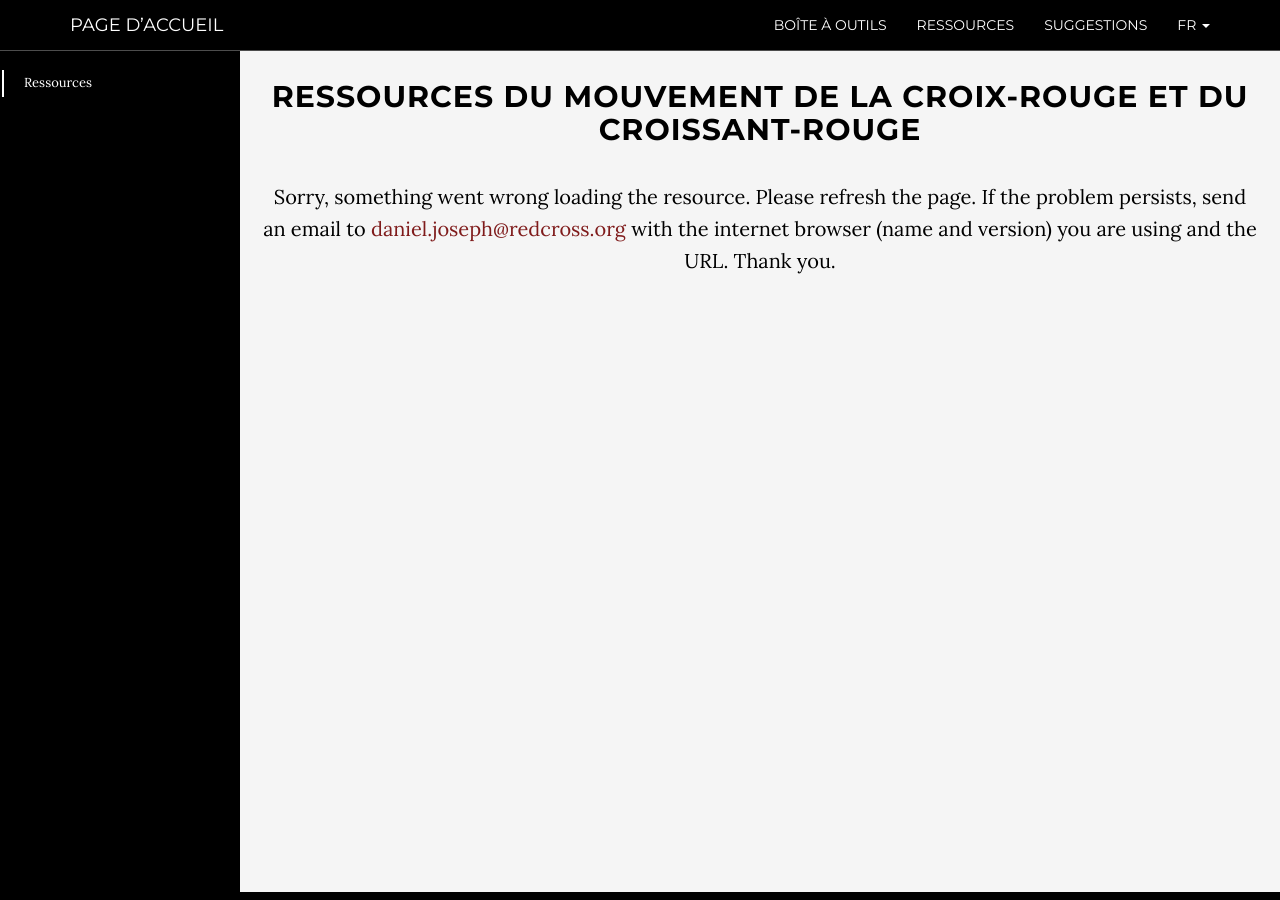
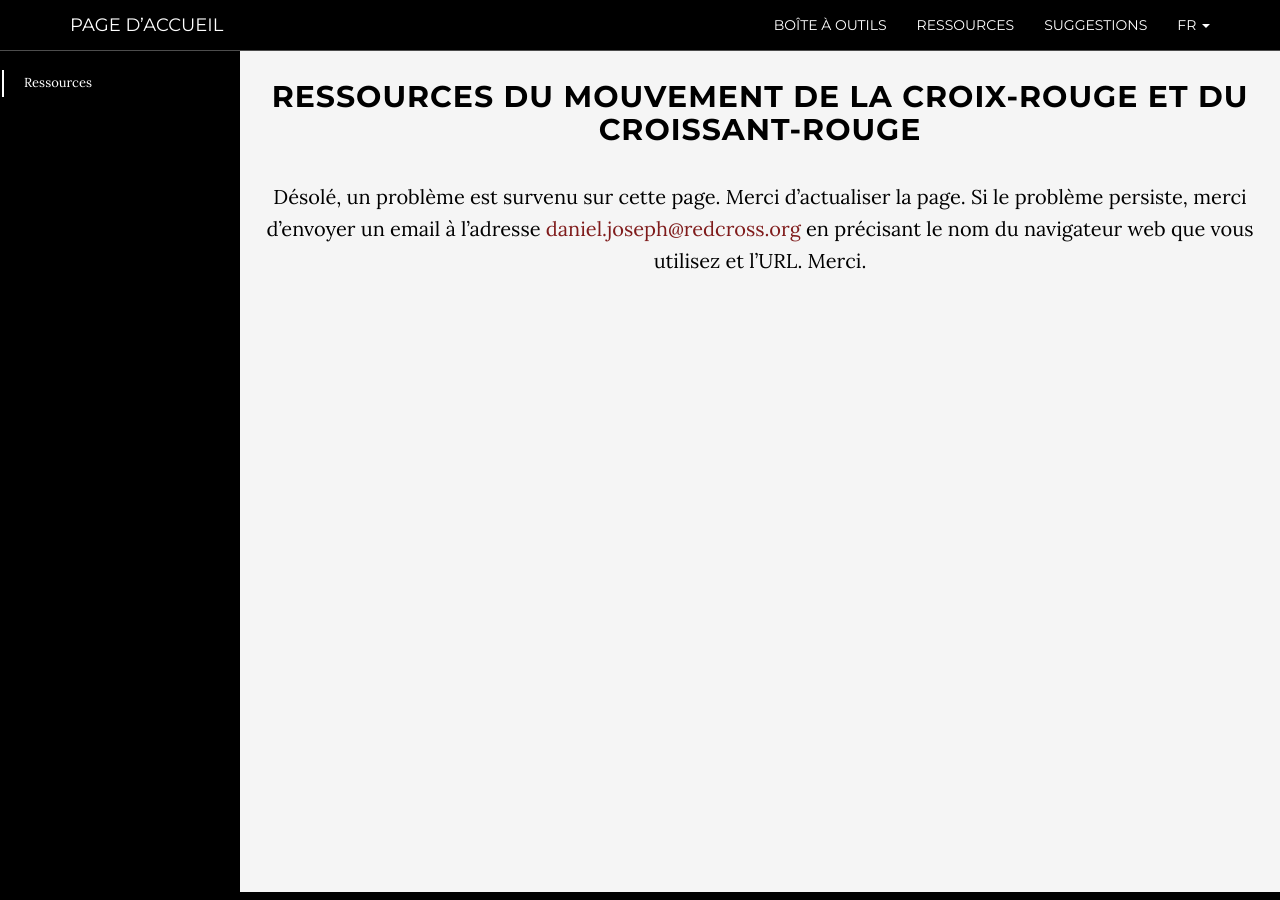
Before and after one commit to AmericanRedCross/ctp-website, a Jekyll site: the page built from fr/ressources.html, in a window 1280 px wide. Built offline with Jekyll 4.4.1, drawn with Linux system fonts in a browser that asks for light colours; a script that is not in the unit is left out.

Commit message:
fr error message

```diff
--- a/_data/fr.yml
+++ b/_data/fr.yml
@@ -78,7 +78,7 @@
   title:          "Explorer la boîte à outils"
   paragraph1:     "La boîte à outils est organisée en modules, chacun correspondant à une phase différente du cycle de projet."
   paragraph2:     "Chaque module est divisé en étapes, elles-mêmes divisées en étapes subsidiaires. Ces étapes sont indicatives et ne sont pas nécessairement successives. L’utilisateur peut devoir aller et venir dans les modules pour trouver les informations nécessaires. Par ailleurs, il se peut que l’utilisateur doive sauter certaines des étapes ou des étapes subsidiaires proposées, en raison du manque de temps et de ressources, un problème courant dans les situations d’urgence."
-  loaderror:      "Sorry, something went wrong loading the resource. Please refresh the page. If the problem persists, send an email to <a href=\"mailto:daniel.joseph@redcross.org\">daniel.joseph@redcross.org</a> with the internet browser (name and version) you are using and the URL. Thank you."
+  loaderror:      "Désolé, un problème est survenu sur cette page. Merci d’actualiser la page. Si le problème persiste, merci d’envoyer un email à l’adresse <a href=\"mailto:daniel.joseph@redcross.org\">daniel.joseph@redcross.org</a> en précisant le nom du navigateur web que vous utilisez et l’URL. Merci."
   zip:            "Explorer les documents de la boîte à outils ci-dessous ou télécharger la boîte à outil complète"
   toolkit:        "Boîte à outils"
   modules:        "Il y a 5 modules dans la boîte à outils:"
@@ -102,7 +102,7 @@
 resources:
   about:          "Ressources"
   title:          "Ressources du Mouvement de la Croix-Rouge et du Croissant-Rouge"
-  loaderror:      "Sorry, something went wrong loading the resource. Please refresh the page. If the problem persists, send an email to <a href=\"mailto:daniel.joseph@redcross.org\">daniel.joseph@redcross.org</a> with the internet browser (name and version) you are using and the URL. Thank you."
+  loaderror:      "Désolé, un problème est survenu sur cette page. Merci d’actualiser la page. Si le problème persiste, merci d’envoyer un email à l’adresse <a href=\"mailto:daniel.joseph@redcross.org\">daniel.joseph@redcross.org</a> en précisant le nom du navigateur web que vous utilisez et l’URL. Merci."
   guidance:       "Guides"
   keydocs:        "Documents clés et guides additionnels PTM"
   learning:       "Lessons apprises"
```
